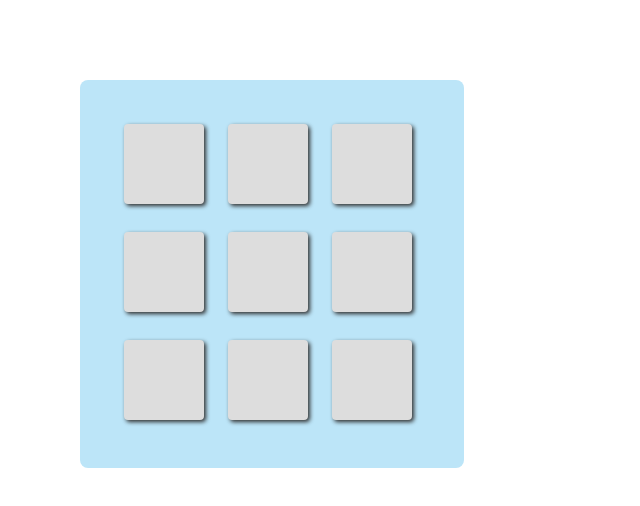
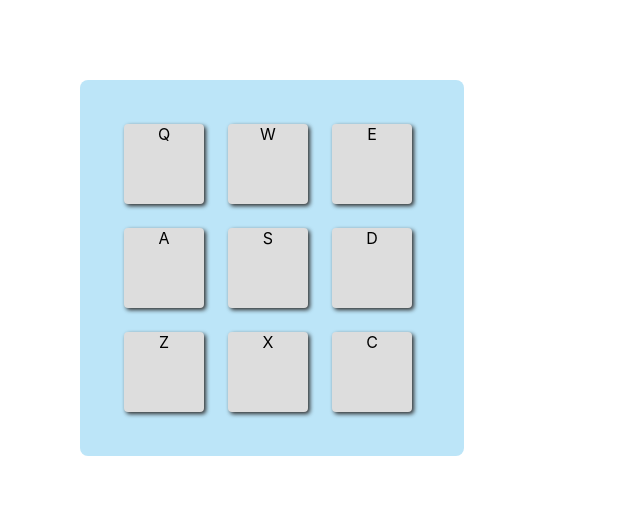
Before and after one commit to MDBoticano/drum-machine, a React (Create React App) app: page / in a window 1280 px wide. Shown: the top 506 px of the page, without its empty margins (0-640 px from the left). Built offline with nearby package versions, Linux system fonts and the light colour scheme.

Commit message:
Added click-to-play-audio functionality to pads

```diff
--- a/src/Display.jsx
+++ b/src/Display.jsx
@@ -24,8 +24,9 @@ class Display extends Component {
   // Instantiate a DrumPad component per pad
   makePads = () => {
     // Turn each drumpad object in the drumpads array into its own component
-    const allPads = (this.props.pads.drumpads).map((drumpads) =>
-      <DrumPad pad={drumpads} />
+    const allPads = (this.props.pads.drumpads).map((drumpads, i) =>
+      // Gave each pad a key to avoid "Each child should have a key" error
+      <DrumPad pad={drumpads} key={i}/>
     );
 
     return allPads;
--- a/src/DrumPad.jsx
+++ b/src/DrumPad.jsx
@@ -8,7 +8,7 @@ class DrumPad extends Component {
     super(props);
     this.state = {
       id: this.props.pad.id,
-      key: this.props.pad.key,
+      hotkey: this.props.pad.hotkey,
       audioID: this.props.pad.audioID,
       audioSource: this.props.pad.audioSource
     }
@@ -17,7 +17,12 @@ class DrumPad extends Component {
 
   // On click or key-press, play associated sound
   playSound = () => {
-    return "";
+    let audio = document.getElementById(this.state.hotkey);
+    console.log("Clicked " + this.state.id);
+    // Adjusting volume
+    audio.volume = 0.5;
+    console.log("Audio adjusted");
+    audio.play();
   }
 
 
@@ -33,8 +38,8 @@ class DrumPad extends Component {
     return (
 
       <div onClick={this.playSound} className="drum-pad" id={this.state.id}>
-        {this.state.key}
-        <audio className="clip" src={this.state.audioSource} id={this.state.key} />
+        {this.state.hotkey}
+        <audio className="clip" id={this.state.hotkey} src={this.state.audioSource} />
       </div>
     );
   }
```
